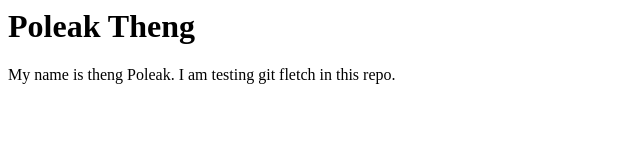
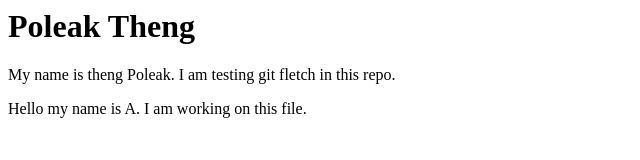
Before and after one commit to poleak-theng065/git-teaste, a plain HTML site: page index.html in a window 1280 px wide. Shown: the whole page, without its empty margins (0-640 px from the left). Drawn offline with Linux system fonts and the light colour scheme.

Commit message:
Update index.html

```diff
--- a/index.html
+++ b/index.html
@@ -7,5 +7,6 @@
 <body>
     <h1>Poleak Theng</h1>
     <p>My name is theng Poleak. I am testing git fletch in this repo.</p>
+    <p>Hello my name is A. I am working on this file.</p>
 </body>
 </html>
```
